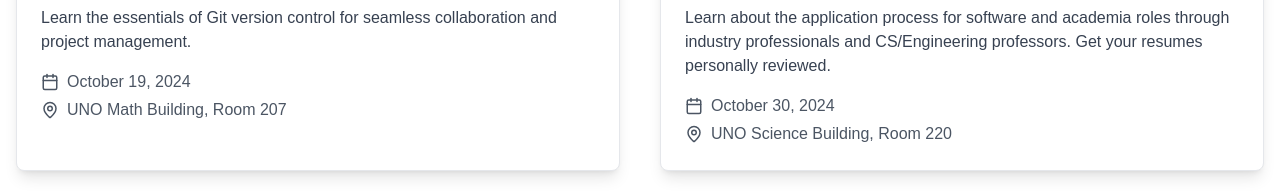
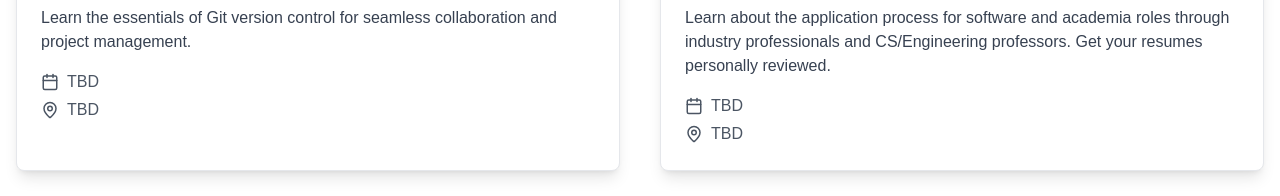
Before and after one commit to ayushrajdahal/acm-website, a Next.js app: page / in a window 1280 px wide. Shown: the part 712-908 px from the top of the page. Built offline with nearby package versions, Linux system fonts and the light colour scheme.

Commit message:
TBD for upcoming event details

```diff
--- a/app/page.tsx
+++ b/app/page.tsx
@@ -1,5 +1,5 @@
 import React from 'react';
-import { Card, CardContent, CardDescription, CardHeader, CardTitle } from '@/components/ui/card';
+import { Card, CardContent, CardHeader, CardTitle } from '@/components/ui/card';
 import { Button } from '@/components/ui/button';
 import { Instagram, Github, MessageCircle, MapPin, Calendar, Mail, Linkedin } from 'lucide-react';
 import Image from 'next/image';
@@ -25,15 +25,17 @@ const App = () => {
     {
       title: "Git Workshop",
       description: "Learn the essentials of Git version control for seamless collaboration and project management.",
-      date: "October 19, 2024",
-      location: "UNO Math Building, Room 207",
+      // date: "October 19, 2024",
+      // location: "UNO Math Building, Room 207",
+      date: "TBD",
+      location: "TBD",
       actionLabel: "Join the Workshop"
     },
     {
       title: "Career/Resume Workshop",
       description: "Learn about the application process for software and academia roles through industry professionals and CS/Engineering professors. Get your resumes personally reviewed.",
-      date: "October 30, 2024",
-      location: "UNO Science Building, Room 220",
+      date: "TBD",
+      location: "TBD",
       actionLabel: "Join the Workshop"
     },
   ];
```
